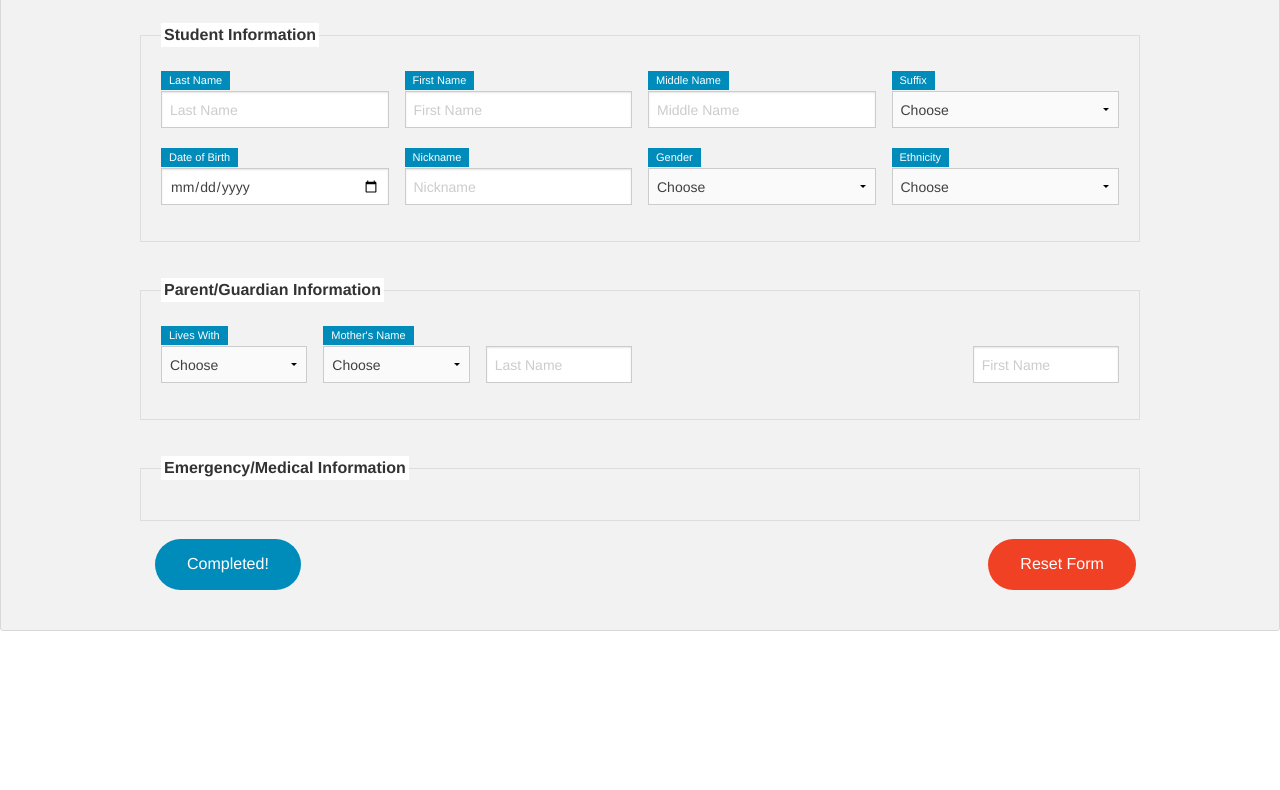
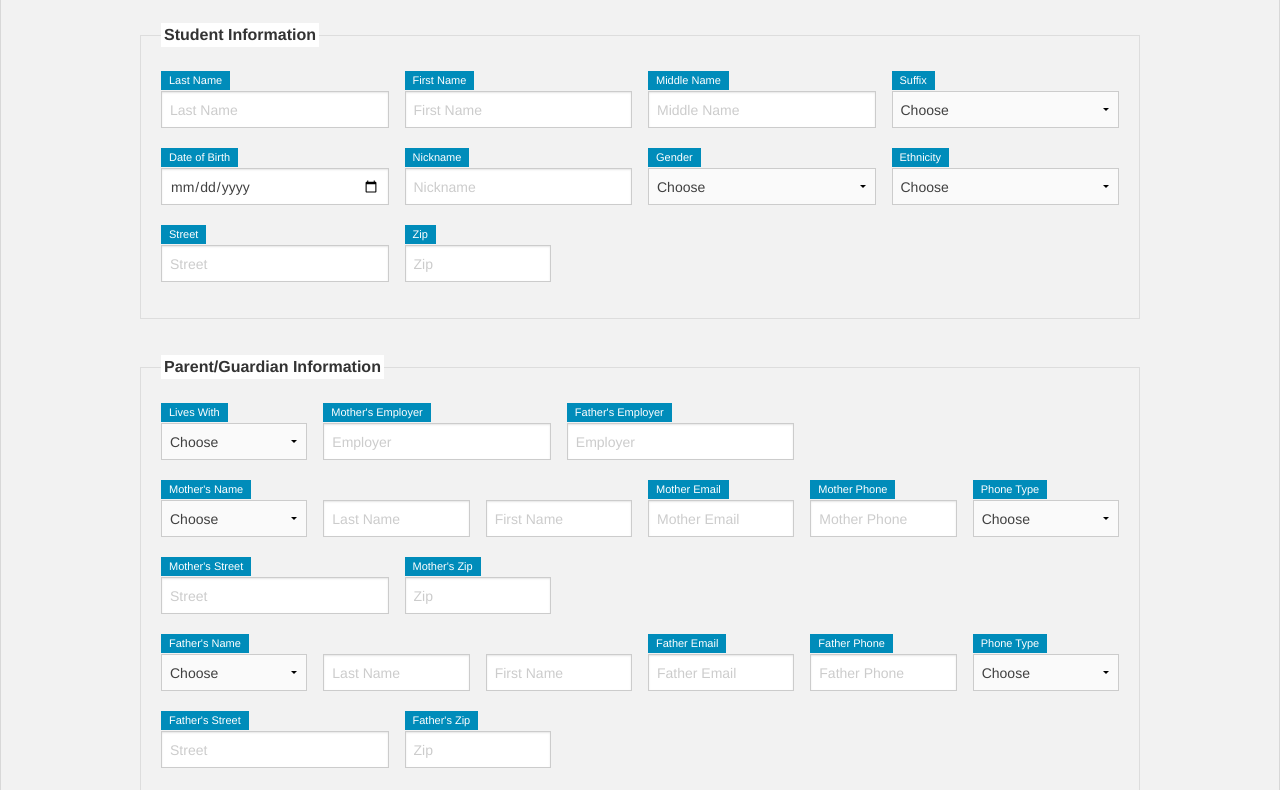
Before and after one commit to BackPacker777/PPS.StudentRegistration, a plain HTML site: page index.html in a window 1280 px wide. Shown: the part 76-866 px from the top of the page. Before the commit the page ends 800 px from the top, so only its background shows below. Drawn offline with Linux system fonts and the light colour scheme.

Commit message:
Work continues....

```diff
--- a/index.html
+++ b/index.html
@@ -20,7 +20,7 @@
 				<h3>Public Schools of Petoskey - Student Registration</h3>
 			</div>
 			<div class="small-2 columns">
-				<h3 id="date"></h3>
+				<span id="date"></span>
 			</div>
 			<div class="small-2 columns end">
 				<img src='images/PPS_Logo.png' alt='PPS Logo' id='ppsLogo'>
@@ -83,6 +83,17 @@
 								</select>
 							</div>
 						</div>
+						<div class="row">
+							<div class="small-3 columns">
+								<span class="label">Street</span><br>
+								<input name='street' id='street' placeholder='Street' type='text' required>
+							</div>
+							<div class="small-2 columns">
+								<span class="label">Zip</span><br>
+								<input name='zip' id='zip' placeholder='Zip' type='text' required>
+							</div>
+							<div class="small-7 columns"></div>
+						</div>
 					</fieldset>
 				</div>
 				<div class="row">
@@ -102,6 +113,17 @@
 									<option value="Other">Other</option>
 								</select>
 							</div>
+							<div class="small-3 columns">
+								<span class="label">Mother's Employer</span><br>
+								<input name='momEmployer' id='momEmployer' placeholder='Employer' type='text'>
+							</div>
+							<div class="small-3 columns">
+								<span class="label">Father's Employer</span><br>
+								<input name='dadEmployer' id='dadEmployer' placeholder='Employer' type='text'>
+							</div>
+							<div class="small-4 columns"></div>
+						</div>
+						<div class="row">
 							<div class="small-2 columns">
 								<span class="label">Mother's Name</span><br>
 								<select name='motherTitle' id='motherTitle' required>
@@ -111,13 +133,87 @@
 									<option value="Miss">Miss</option>
 									<option value="Dr.">Dr.</option>
 								</select>
-								</div>
+							</div>
 							<div class="small-2 columns">
 								<br><input name='momLastName' id='momLastName' placeholder='Last Name' type='text'>
 							</div>
 							<div class="small-2 columns">
 								<br><input name='momFirstName' id='momFirstName' placeholder='First Name' type='text'>
 							</div>
+							<div class="small-2 columns">
+								<span class="label">Mother Email</span><br>
+								<input name='momEmail' id='momEmail' placeholder='Mother Email' type='email'>
+							</div>
+							<div class="small-2 columns">
+								<span class="label">Mother Phone</span><br>
+								<input name='momPhone1' id='momPhone1' placeholder='Mother Phone' type='tel'>
+							</div>
+							<div class="small-2 columns">
+								<span class="label">Phone Type</span><br>
+								<select name='momPhone1Type' id='momPhone1Type' required>
+									<option>Choose</option>
+									<option value="Cell">Cell</option>
+									<option value="Home">Home</option>
+									<option value="Work">Work</option>
+									<option value="Other">Other</option>
+								</select>
+							</div>
+						</div>
+						<div class="row">
+							<div class="small-3 columns">
+								<span class="label">Mother's Street</span><br>
+								<input name='momStreet' id='momStreet' placeholder='Street' type='text' required>
+							</div>
+							<div class="small-2 columns">
+								<span class="label">Mother's Zip</span><br>
+								<input name='momZip' id='momZip' placeholder='Zip' type='text' required>
+							</div>
+							<div class="small-7 columns"></div>
+						</div>
+						<div class="row">
+							<div class="small-2 columns">
+								<span class="label">Father's Name</span><br>
+								<select name='aftherTitle' id='fatherTitle' required>
+									<option>Choose</option>
+									<option value="Mr.">Mr.</option>
+									<option value="Dr.">Dr.</option>
+								</select>
+							</div>
+							<div class="small-2 columns">
+								<br><input name='dadLastName' id='dadLastName' placeholder='Last Name' type='text'>
+							</div>
+							<div class="small-2 columns">
+								<br><input name='dadFirstName' id='dadFirstName' placeholder='First Name' type='text'>
+							</div>
+							<div class="small-2 columns">
+								<span class="label">Father Email</span><br>
+								<input name='dadEmail' id='dadEmail' placeholder='Father Email' type='email'>
+							</div>
+							<div class="small-2 columns">
+								<span class="label">Father Phone</span><br>
+								<input name='dadPhone1' id='dadPhone1' placeholder='Father Phone' type='tel'>
+							</div>
+							<div class="small-2 columns">
+								<span class="label">Phone Type</span><br>
+								<select name='dadPhone1Type' id='dadPhone1Type' required>
+									<option>Choose</option>
+									<option value="Cell">Cell</option>
+									<option value="Home">Home</option>
+									<option value="Work">Work</option>
+									<option value="Other">Other</option>
+								</select>
+							</div>
+						</div>
+						<div class="row">
+							<div class="small-3 columns">
+								<span class="label">Father's Street</span><br>
+								<input name='dadStreet' id='dadStreet' placeholder='Street' type='text' required>
+							</div>
+							<div class="small-2 columns">
+								<span class="label">Father's Zip</span><br>
+								<input name='dadZip' id='dadZip' placeholder='Zip' type='text' required>
+							</div>
+							<div class="small-7 columns"></div>
 						</div>
 					</fieldset>
 				</div>
```
